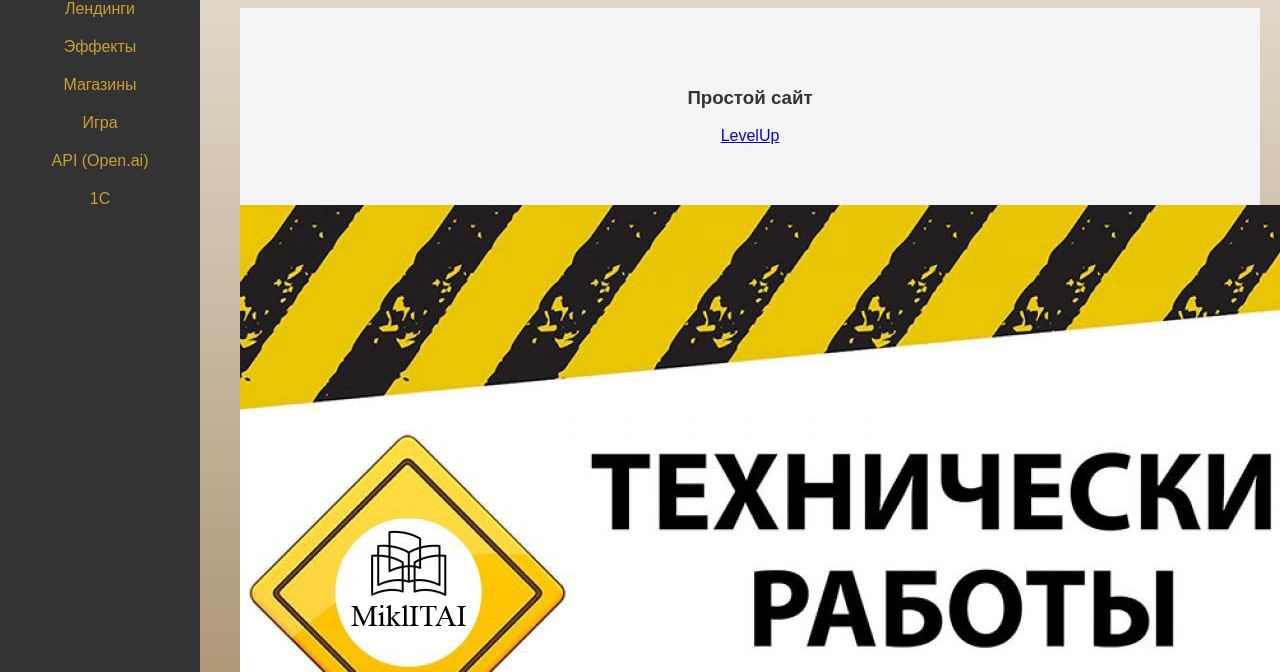
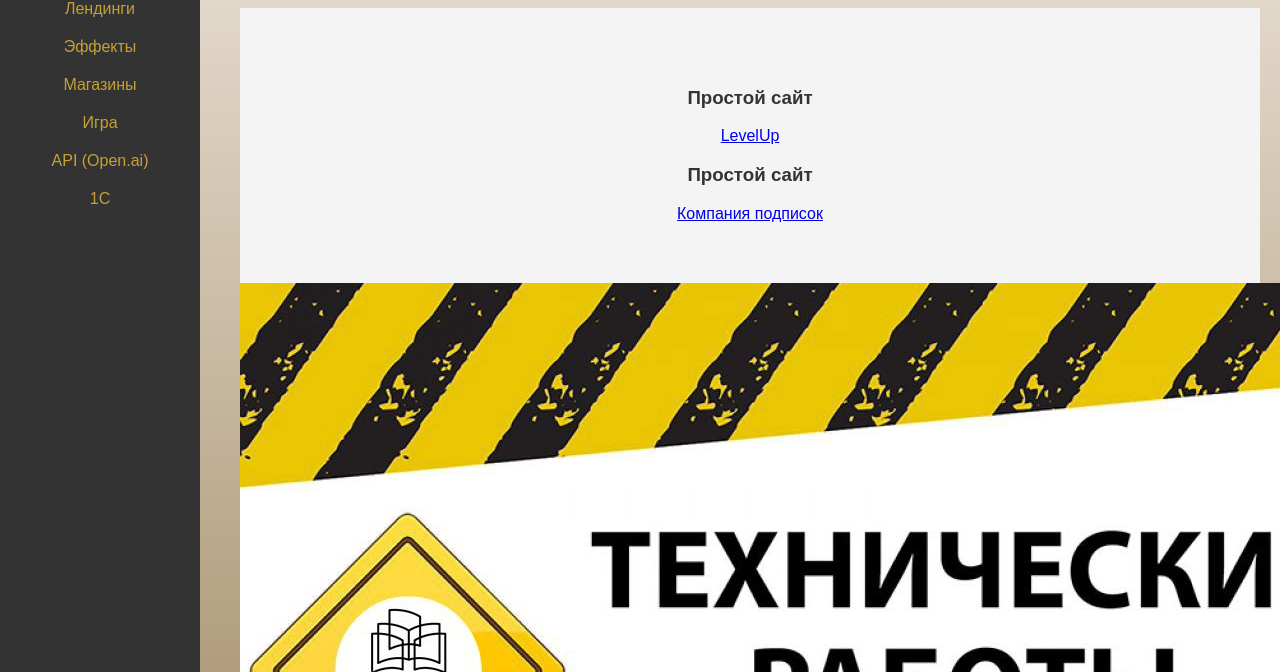
Before and after one commit to MiklITAI/portfolio, a plain HTML site: page Портфолио.html in a window 1280 px wide. Shown: the part 128-800 px from the top of the page. Drawn offline with Linux system fonts and the light colour scheme.

Commit message:
Update Портфолио.html

```diff
--- a/Портфолио.html
+++ b/Портфолио.html
@@ -174,6 +174,16 @@
 <a href="https://lazarevmvit.github.io/TeamLeadTZLazarev/"  target="_blank">LevelUp</a>
 
             </div>
+            <div class="container" style="margin-left: 350px; margin-right: 350px;">
+
+                <h3>Простой сайт</h3>
+
+<a href="https://lazarevmvit.github.io/packages/"  target="_blank">Компания подписок</a>
+
+            </div>
+
+
+
 
         </section>
 
```
